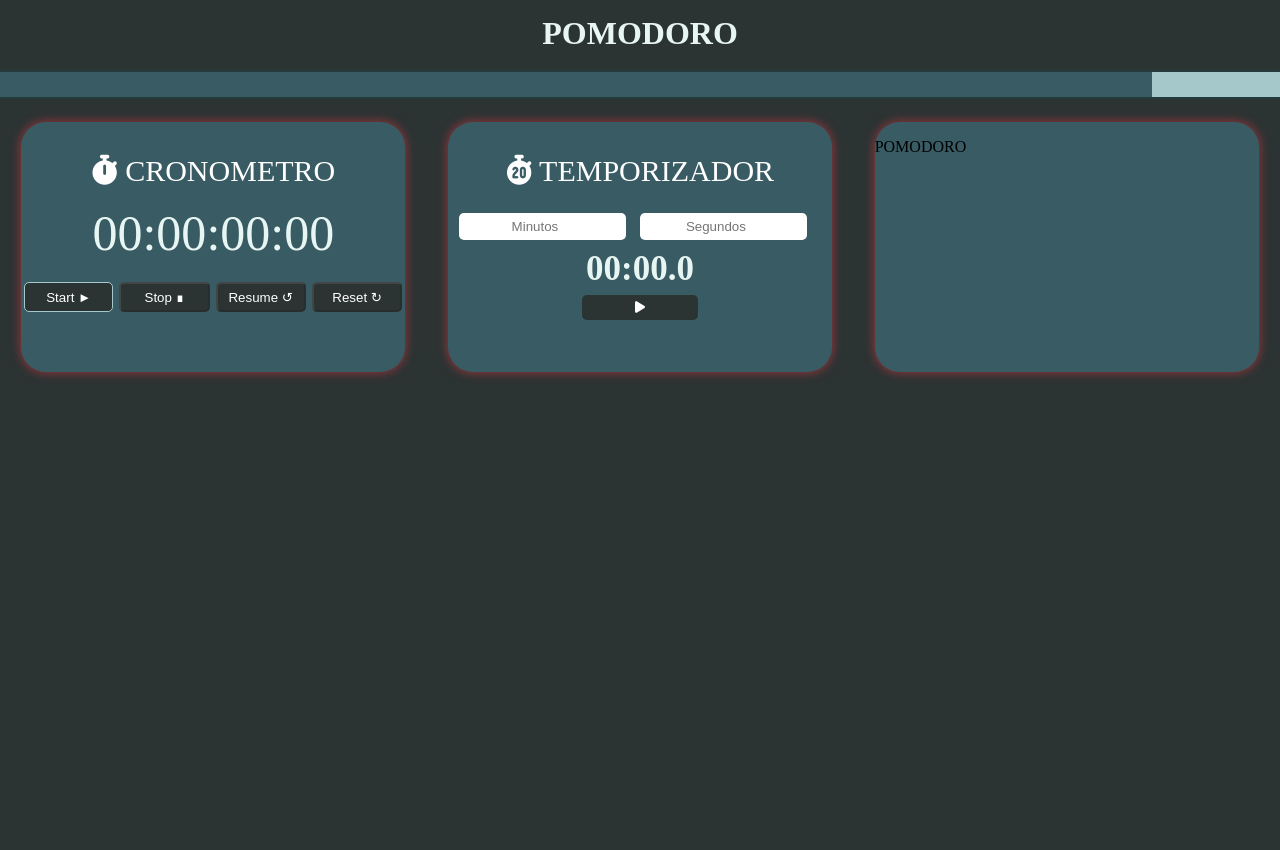
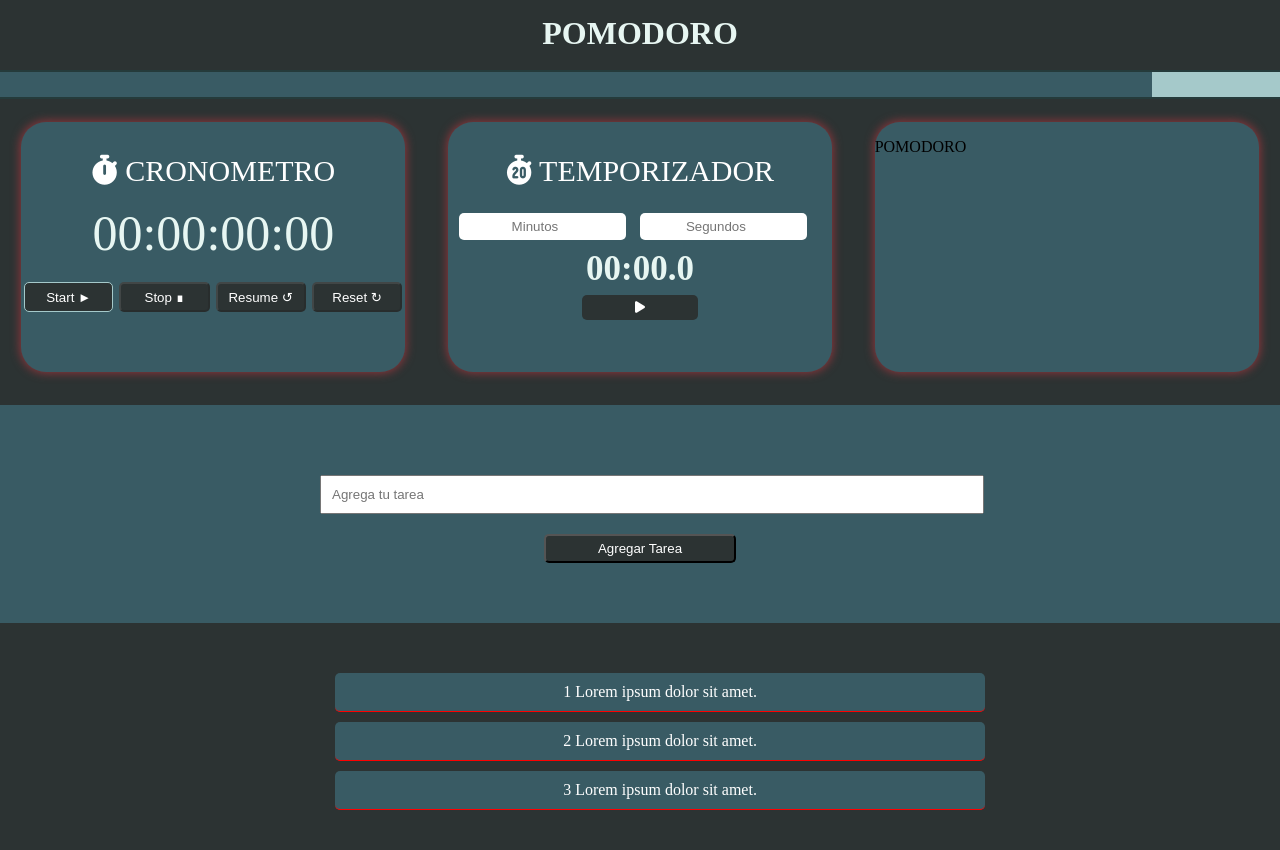
Before and after one commit to lautist/pomodoro-desing, a plain HTML site: page index.html in a window 1280 px wide. Before the commit the page ends 800 px from the top, so only its background shows below. Drawn offline with Linux system fonts and the light colour scheme.

Commit message:
AGREGAMOS LISTA PARA HACER Y EL ESTILO

```diff
--- a/index.html
+++ b/index.html
@@ -7,6 +7,7 @@
     <title>Pomodoro-Desing</title>
     <script src="https://kit.fontawesome.com/a5022cea6f.js" crossorigin="anonymous"></script>
     <link rel="stylesheet" href="style.css">
+    <link rel="stylesheet" href="list.css">
     <!-- FUENTE TIPOGRAFICA -->
     <!-- FIN FUENTE -->
 </head>
@@ -68,7 +69,7 @@
                     margin-left: 10px;"><span ><i class="fa-solid fa-stop"></i></span></button>
                     <br>
 				</div>
-	</section>
+	        </section>
         </div>
         <!-- TEMPORIZADOR END -->
 
@@ -76,8 +77,30 @@
             <p>POMODORO</p>
         </div>
     </div>
+<!-- LISTA PARA HACER -->
+    <div class="list-prog">
+        <div class="principal">
+            <div class="wrap">
+                <form class="formulario" action="">
+                    <input type="text" id="tareaInput" placeholder="Agrega tu tarea">
+                    <input type="button" class="btn-list" id="btn-agregar" value="Agregar Tarea">
+                </form>
+            </div>
+        </div>
 
+        <div class="tareas">
+            <div class="wrap">
+                <ul class="lista" id="lista">
+                    <li><a href="#">1 Lorem ipsum dolor sit amet.</a></li>
+                    <li><a href="#">2 Lorem ipsum dolor sit amet.</a></li>
+                    <li><a href="#">3 Lorem ipsum dolor sit amet.</a></li>
+                </ul>
+            </div>
+        </div>
+    </div>
+<!-- LISTA PARA HACER END -->
     <script src="cronometro.js"></script>
     <script src="temporizador.js"></script>
+    <script src="list.js"></script>
 </body>
 </html>
--- /dev/null
+++ b/list.css
@@ -0,0 +1,101 @@
+
+.wrap {
+	margin: 10px auto;
+	width: 50%;
+    /* background: #395B64; */
+}
+
+.principal {
+    background: #395B64;
+	color: #fff;
+	padding: 50px 0;
+	width: 100%;
+    margin: 10px auto;
+}
+
+/* .principal .formulario {
+	color: red;
+	text-align: center;
+} */
+
+.principal .formulario input[type=text] {
+	margin-bottom: 20px;
+	padding: 10px;
+	width: 100%;
+    margin: 10px auto;
+}
+/* CUANDO DA ERROR SE RESALTA */
+.principal .formulario input[type=text].error {
+	border: 5px solid #D32F2F;
+	color: red;
+}
+
+/* BOTON  */
+
+.btn-list{
+display: flex;
+margin: 10px auto;
+width: 30%;
+justify-content: center;
+padding: 5px;
+border-radius: 5px;
+border: 1ps black solid;
+background: #2C3333;
+color: white;
+transition: border-radius 0.8s, background 0.8s, border 0.8s;
+cursor: pointer;
+}
+.btn-list:hover{
+        border-radius: 1.8px;
+        background: rgb(66, 65, 65);
+        border: 1.5px solid red;
+        box-shadow: 0px 0px 5px #D32F2F;
+        padding: 7px;
+}
+
+.formulario{
+    background: #395B64;
+    text-align: center;
+    justify-content: center;
+}
+/* - Tareas - */
+
+.tareas  {
+	list-style: none;
+    /* width: 100%; */
+    /* background: #395B64; */
+    padding: 10px;
+    /* margin: 10px auto; */
+}
+.lista{
+    list-style: none;
+    margin: 10px auto;
+    width: 100%;
+    /* background: #395B64; */
+    padding: 10px;
+    text-align: center;
+}
+
+
+
+li{
+    background: #395B64;
+    width: 100%;
+    margin: 10px auto;
+    padding: 10px;
+    border-bottom: 1px solid red;
+    border-radius: 5px;
+}
+
+.tareas .lista li a {
+    background: #395B64;
+	color: white;
+	/* display: block; */
+	/* padding: 20px 0; */
+	text-decoration: none;
+    transition: background 0.8s;
+}
+
+.tareas .lista li a:hover {
+	text-decoration: line-through;
+}
--- /dev/null
+++ b/list.js
@@ -0,0 +1,59 @@
+(function(){
+	// CREACION DE LAS VARIABLES, SELECIONANDO DEL HTML
+	let lista = document.getElementById("lista"),
+		tareaInput = document.getElementById("tareaInput"),
+		btnNuevaTarea = document.getElementById("btn-agregar");
+
+	// Funciones
+	let agregarTarea = function(){  //CREAMOS LA FUNICON DE AGREGAR TAREA CUANDO HAGAMOS CLICK
+		let tarea = tareaInput.value,
+			nuevaTarea = document.createElement("li"),
+			enlace = document.createElement("a"),
+			contenido = document.createTextNode(tarea);
+
+		if (tarea === "") { //EN CASO DE NO TENER NADA DA ERROR
+			tareaInput.setAttribute("placeholder", "Agrega una tarea valida");
+			tareaInput.className = "error";
+			return false;
+		}
+
+		// Agregamos el contenido al enlace
+		enlace.appendChild(contenido);
+		// Le establecemos un atributo href, donde sera referido o movido
+		enlace.setAttribute("href", "#");
+		// Agrergamos el enlace (a) a la nueva tarea (li)
+		nuevaTarea.appendChild(enlace);
+		// Agregamos la nueva tarea a la lista
+		lista.appendChild(nuevaTarea);
+
+		tareaInput.value = "";
+
+		for (let i = 0; i <= lista.children.length -1; i++) {
+			lista.children[i].addEventListener("click", function(){
+				this.parentNode.removeChild(this);
+			});
+		}
+
+	};
+	let comprobarInput = function(){
+		tareaInput.className = "";
+		teareaInput.setAttribute("placeholder", "Agrega tu tarea");
+	};
+
+	let eleminarTarea = function(){
+		this.parentNode.removeChild(this);
+	};
+
+	// Eventos
+
+	// Agregar Tarea
+	btnNuevaTarea.addEventListener("click", agregarTarea);
+
+	// Comprobar Input
+	tareaInput.addEventListener("click", comprobarInput);
+
+	// Borrando Elementos de la lista
+	for (let i = 0; i <= lista.children.length -1; i++) {
+		lista.children[i].addEventListener("click", eleminarTarea);
+	}
+}());
```
